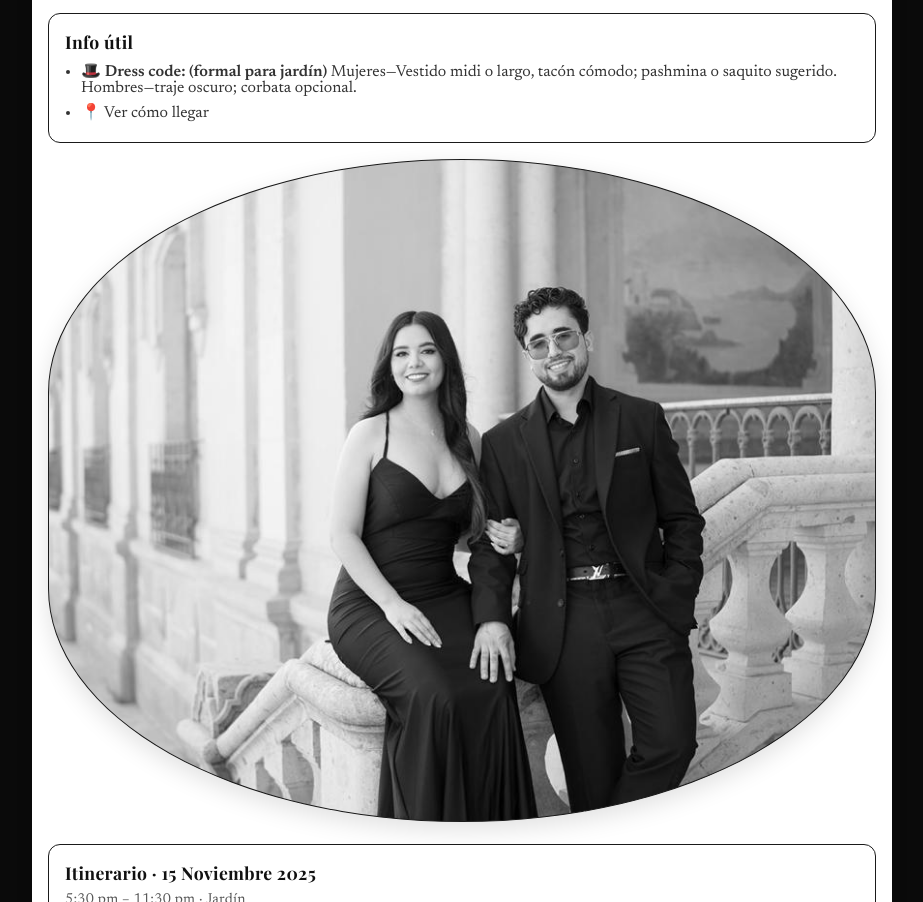
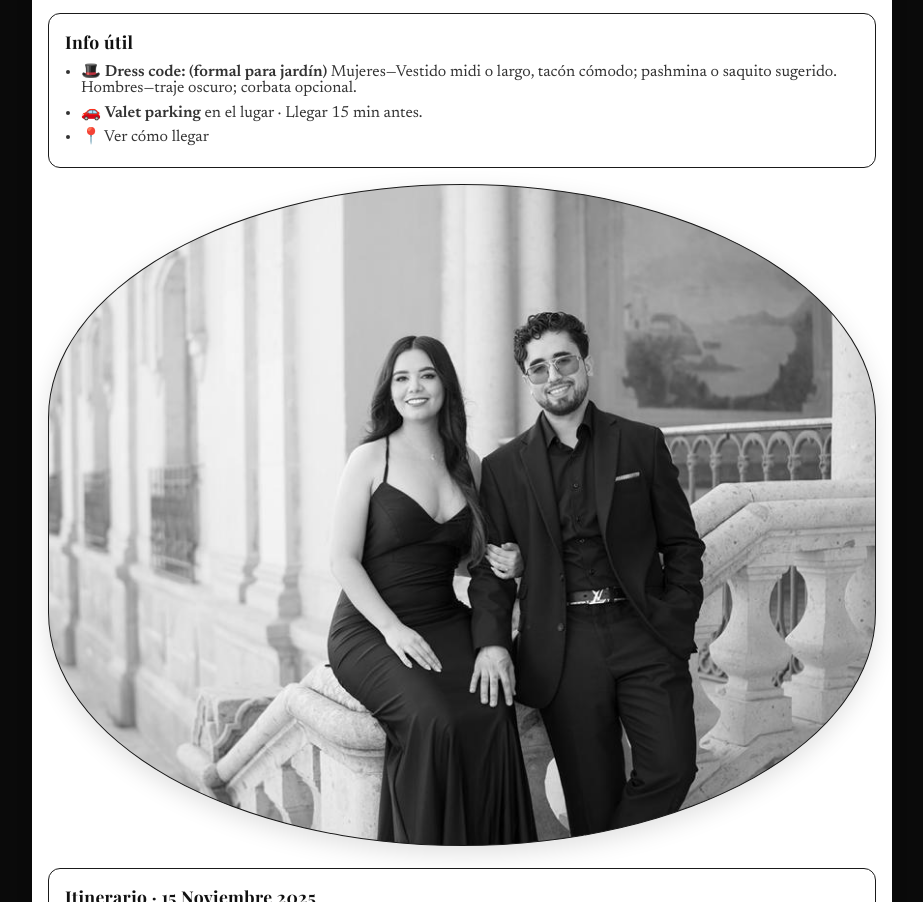
Before and after one commit to angelarteagadev/invitacion-boda, a plain HTML site: page index.html in a window 1280 px wide. Shown: the part 1235-2137 px from the top of the page, without its empty margins (178-1101 px from the left). Drawn offline with nearby package versions, Linux system fonts and the light colour scheme.

Commit message:
solo el valet

```diff
--- a/index.html
+++ b/index.html
@@ -128,6 +128,7 @@
         <h2>Info útil</h2>
         <ul class="bullets">
           <li>🎩 <strong>Dress code: (formal para jardín)</strong> Mujeres—Vestido midi o largo, tacón cómodo; pashmina o saquito sugerido. Hombres—traje oscuro; corbata opcional.</li>
+          <li>🚗 <strong>Valet parking</strong> en el lugar · Llegar 15 min antes.</li>
           <li>📍 <a target="_blank" rel="noopener" href="https://www.google.com/maps/dir/?api=1&destination=La+Huerta+Eventos%2C+C.+26+%23801%2C+Zarco%2C+31052+Chihuahua%2C+Chih.&travelmode=driving&dir_action=navigate">Ver cómo llegar</a></li>
         </ul>
       </section>
```
